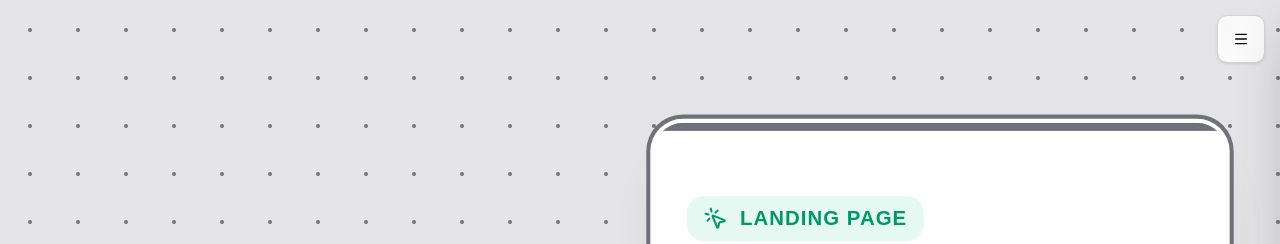
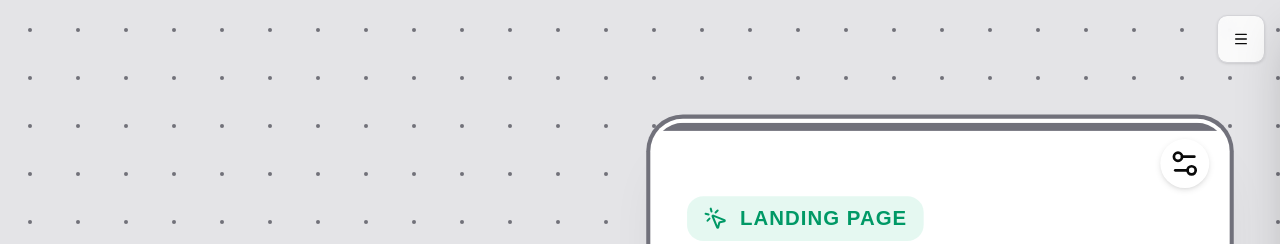
Before and after one commit to ian-naka/desafio-twr, a React (Vite) app in the folder desafio-twr-funil/: page / in a window 1280 px wide. Both pictures are taken after a click on the element 940 px from the left and 399 px from the top of the page. Shown: the top 244 px of the page. Built offline with nearby package versions, Linux system fonts and the light colour scheme.

Commit message:
Última modificação

```diff
--- a/desafio-twr-funil/src/components/funil/FunilNode.tsx
+++ b/desafio-twr-funil/src/components/funil/FunilNode.tsx
@@ -94,11 +94,11 @@ export default function FunilNode({ id, data, selected }: { id: string; data: Fu
                     className="!w-1.5 !h-10 !bg-primary !border-0 !rounded-sm !-left-[3px] z-20 hover:!w-2 hover:!h-12 transition-all shadow-sm cursor-default"
                 />
 
-                <div className="absolute top-2 right-2 opacity-0 group-hover:opacity-100 transition-opacity z-10">
+                <div className={`absolute top-2 right-2 transition-opacity z-10 ${selected ? 'opacity-100' : 'opacity-0 group-hover:opacity-100'}`}>
                     <Button
                         variant="ghost"
                         size="icon"
-                        className="h-6 w-6 rounded-full bg-white/90 dark:bg-zinc-800/90 shadow-sm"
+                        className="h-6 w-6 rounded-full bg-white/90 dark:bg-zinc-800/90 shadow-sm hover:bg-white/90 dark:hover:bg-zinc-800/90"
                         onClick={(e) => {
                             e.stopPropagation();
                             setIsOpen(true);
```
